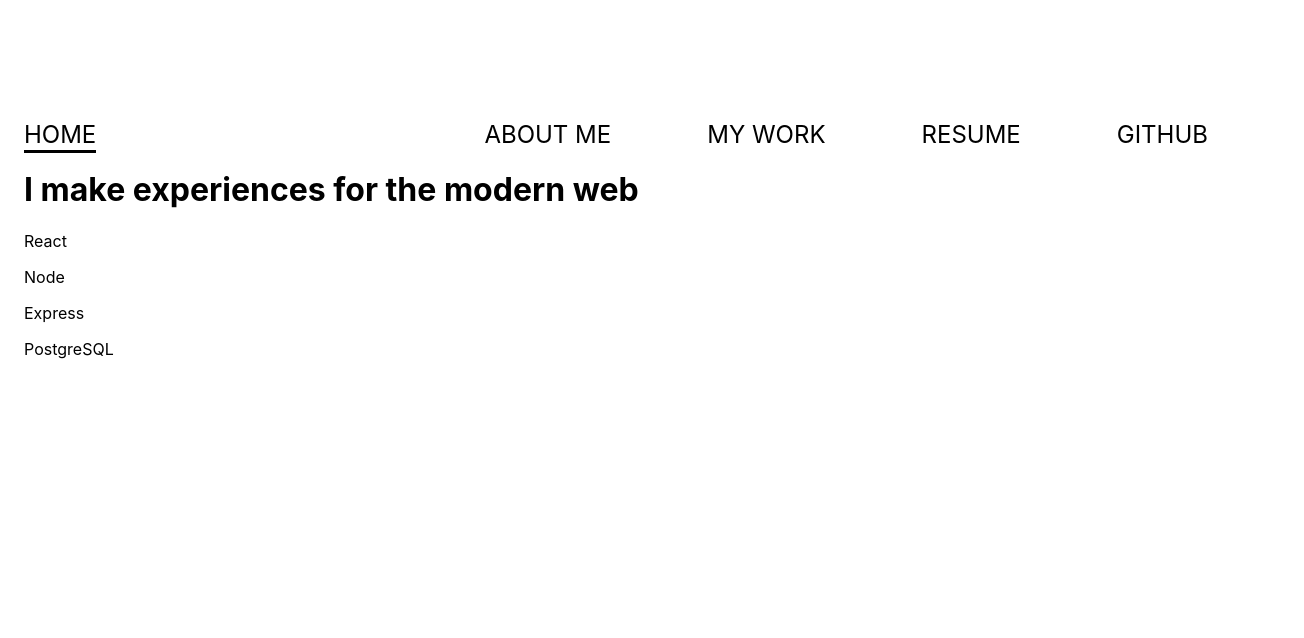
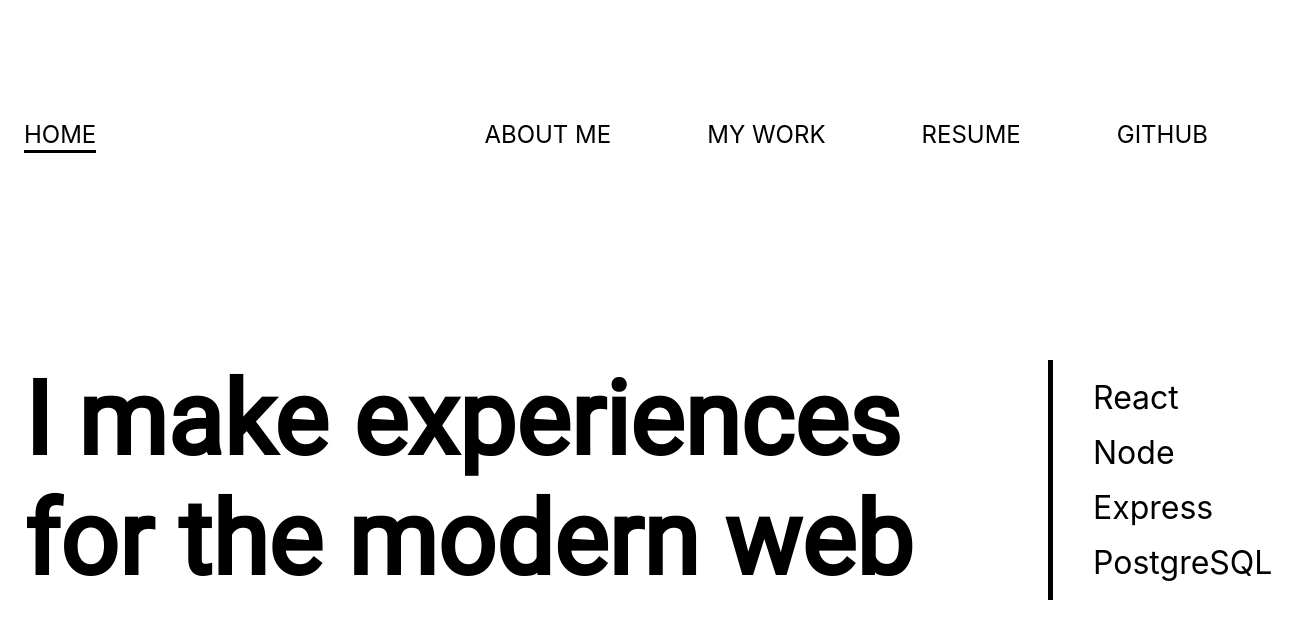
Before and after one commit to Ivo-Evans/Portfolio, a React (Create React App) app: page / in a window 1280 px wide. Shown: the top 638 px of the page, 1304 px wide, since content can reach past the window. Built offline with nearby package versions, Linux system fonts and the light colour scheme.

Commit message:
feat(home): do basic styling: strapline off the top in vh
Relates #2

```diff
--- a/src/Nav.css
+++ b/src/Nav.css
@@ -61,7 +61,7 @@
 
 
 /* This number will have to change as you add more nav links */
-@media screen and (max-width: 750px) {
+@media screen and (max-width: 900px) {
 
     .nav {
         padding-top: 1em;
--- a/src/pages/home.css
+++ b/src/pages/home.css
@@ -0,0 +1,40 @@
+.central-banner {
+    position: absolute;
+    /* bubbles up to body */
+    top: 60vh;
+    /* Maybe nav could be defined in vh's too. Maybe I couldd do some subtraction with Sasss .... */
+    transform: translateY(-50%);
+    /* maybe it looks better without transform translate y */
+    width: 100%;
+    display: grid;
+    grid-template-columns: repeat(5, 1fr);
+    grid-template-areas: "a a a a b";
+}
+
+
+.strapline {
+    grid-area: a;
+    font-family: Roboto, sans-serif;
+    font-size: 8vw;
+    padding: 0;
+    margin: 0;
+}
+
+.stack {
+    grid-area: b;
+    border-left: 5px solid black;
+    font-size: 4vh;
+    display: flex;
+    flex-direction: column;
+    justify-content: center;
+}
+
+.stack p {
+    padding: 1vh 0 1vh 5vh;
+    margin: 0;
+}
+
+/* .stack {
+    max-width: 20%;
+    display: inline;
+} */
--- a/src/pages/home.js
+++ b/src/pages/home.js
@@ -1,12 +1,12 @@
 import React from 'react'
 import Nav from '../Nav'
 import './page.css'
+import './home.css'
 
 export default function Home({classInjection}) {
     return (
         <div className={classInjection}>
             <Nav />
-            <main>
             <div className="central-banner">
                 <h1 className="strapline">I make experiences for the modern web</h1>
                 <div className="stack">
@@ -16,7 +16,6 @@ export default function Home({classInjection}) {
                     <p>PostgreSQL</p>
                 </div>
             </div>
-            </main>
         </div>
     )
 }
```
